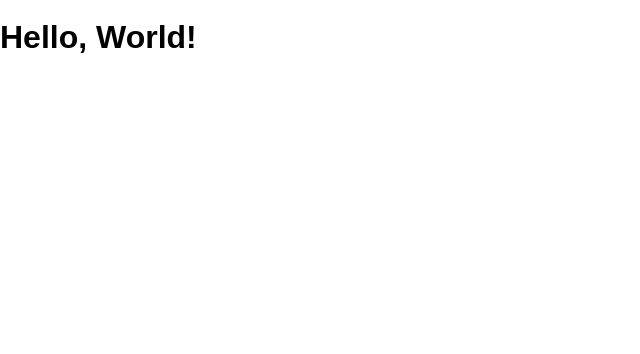
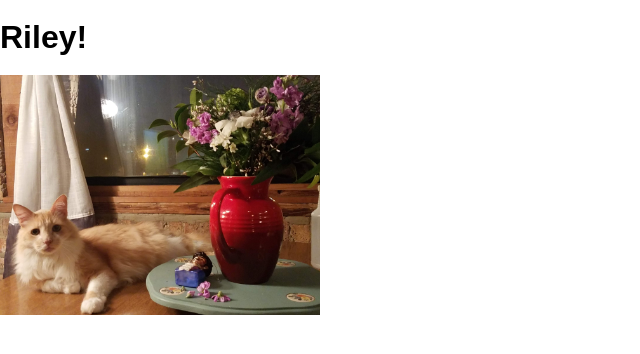
Before and after one commit to jessicaevans17/hello-world, a website: page public/index.html in a window 1280 px wide. Shown: the whole page, without its empty margins (0-640 px from the left). Drawn offline with Linux system fonts and the light colour scheme.

Commit message:
This is the new code with Riley added

```diff
--- a/public/index.html
+++ b/public/index.html
@@ -8,6 +8,9 @@
     <link rel="stylesheet" href="/screen.css">
   </head>
   <body>
-    <h1 class='hello-world'>Hello, World!</h1>
+    <h1 class='hello-world'>Riley!</h1>
+    <img src="Riley.jpg" alt="Riley laying next to a vase on a table" style="width:25%;height:25%;">
+
+
   </body>
 </html>
```
Also changed, not shown: public/Riley.jpg (added).
